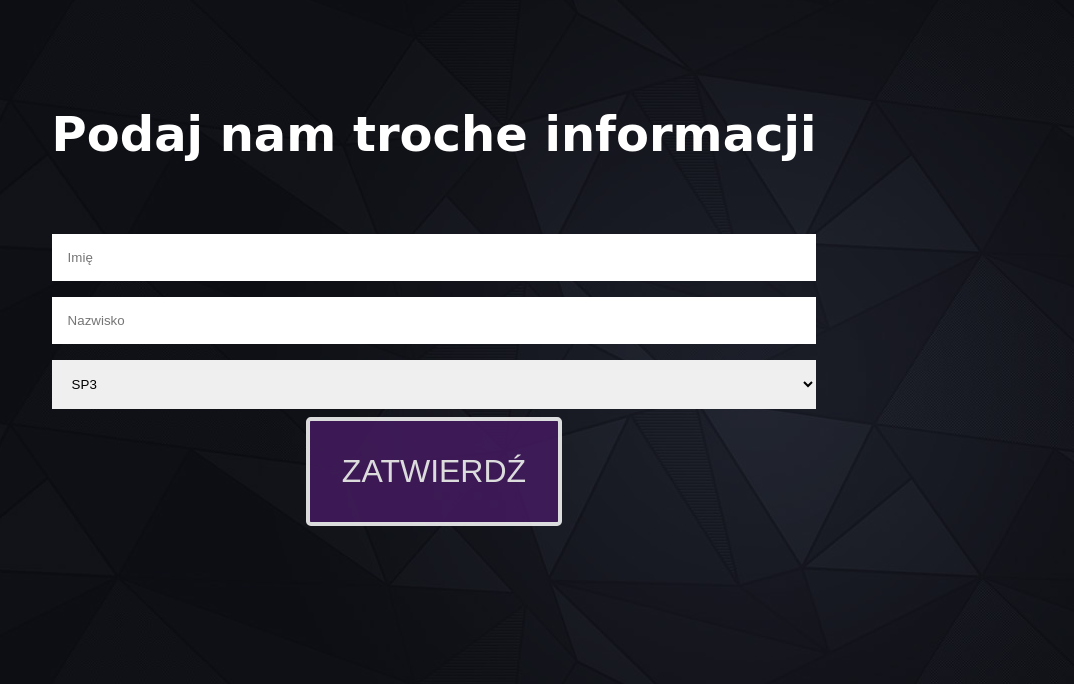
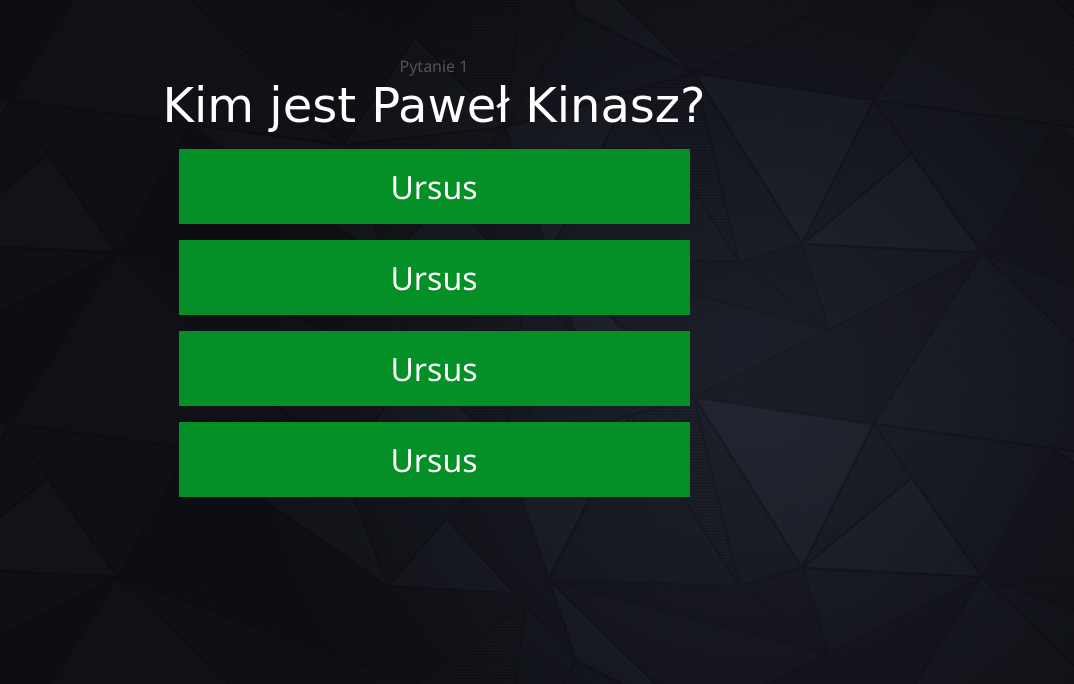
Before and after one commit to gabirat/quiz, a website: page public/quiz.html in a window 1280 px wide. Shown: the part 116-800 px from the top of the page, without its empty margins (206-1280 px from the left). Drawn offline with nearby package versions, Linux system fonts and the light colour scheme; a web font is replaced by a local one.

Commit message:
Quiz quiz

```diff
--- a/public/quiz.html
+++ b/public/quiz.html
@@ -11,6 +11,11 @@
 	<script src="js/socket.io.js"></script>
 	<script src="js/main.js"></script>
     <title>Quiz ZSGóra</title>
+    <style>
+        .title_page {
+            display: none;
+        }
+    </style>
 </head>
 
 <body>
@@ -32,6 +37,17 @@
             Zatwierdź
         </button>
     </div>
+
+    <div class="quiz">
+        <p class="questionNo">Pytanie 1</p>
+        <p class="questionContent">Kim jest Paweł Kinasz?</p>
+        <ul id="answersList">
+            <li class="answer">Ursus</li>
+            <li class="answer">Ursus</li>
+            <li class="answer">Ursus</li>
+            <li class="answer">Ursus</li>
+        </ul>
+    </div>
 </body>
 
 </html>
```
